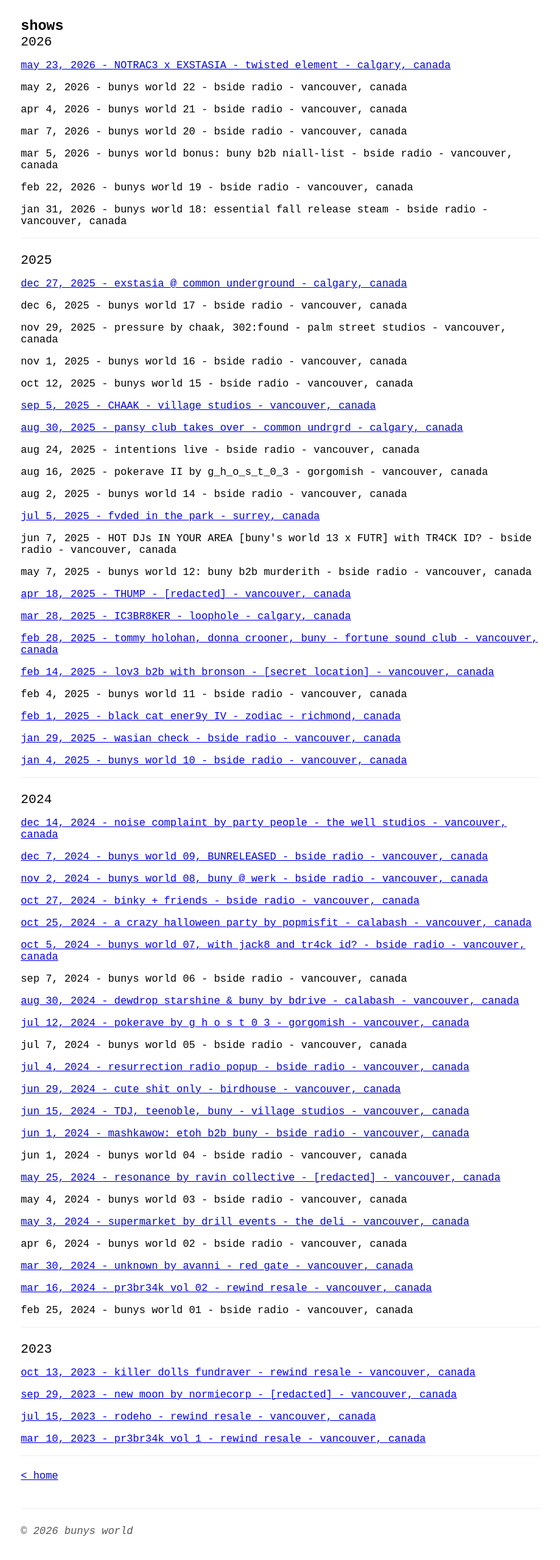
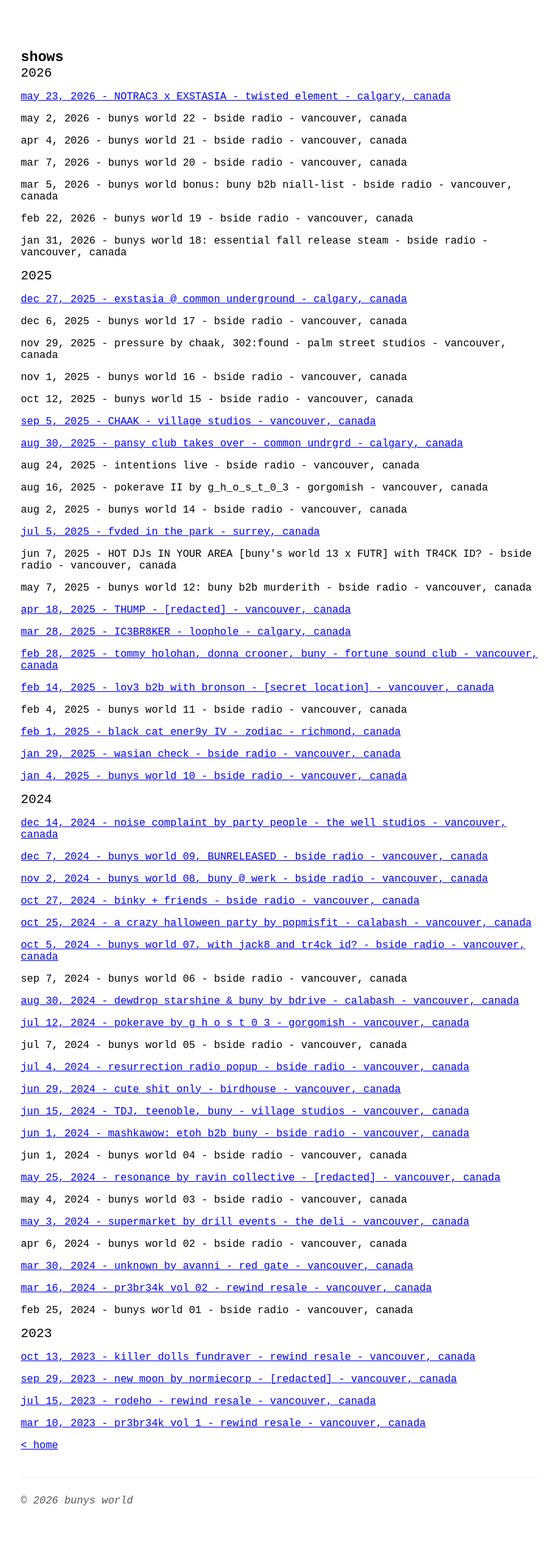
Before and after one commit to 746a70/buny, a Jekyll site: the page built from shows.md, in a window 1280 px wide. Shown: the whole page at 65% size, without its empty margins (208-1071 px from the left). Built offline with Jekyll 4.4.1, drawn with Linux system fonts in a browser that asks for light colours.

Commit message:
Update shows.md

```diff
--- a/shows.md
+++ b/shows.md
@@ -18,7 +18,6 @@ permalink: /shows.html
 <p>{{ show_text | strip }}</p>
   {% endif %}
 {% endfor %}
-<hr class="year-divider">
 {% endfor %}
 
 [< home]({{ '/' | relative_url }})
```
